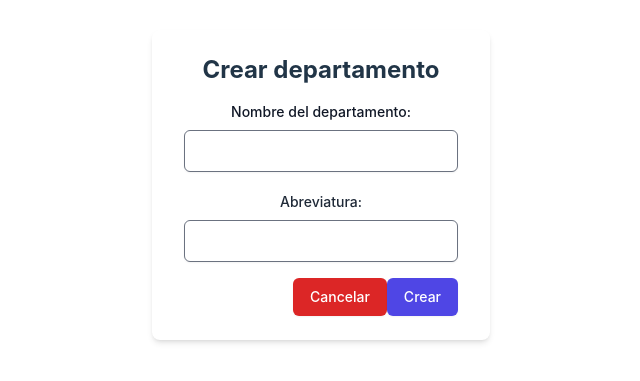
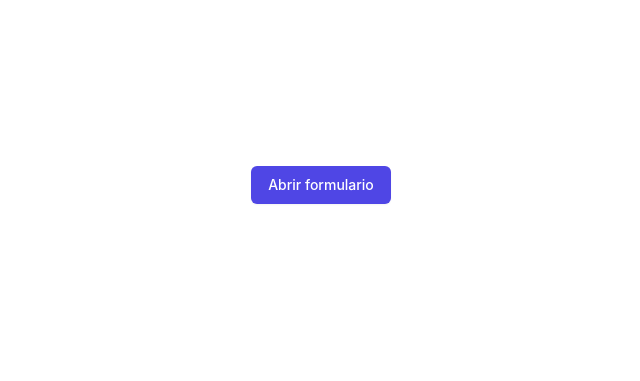
Before and after one commit to Luis-444/training_app, a Vue app: page /departments in a window 1280 px wide. Shown: the part 215-596 px from the top of the page, without its empty margins (319-959 px from the left). Built offline with nearby package versions, Linux system fonts and the light colour scheme; sample sign-in values are in the browser's storage.

Commit message:
modal de creacion de departamentos

```diff
--- a/src/views/Department.vue
+++ b/src/views/Department.vue
@@ -4,6 +4,15 @@
    import { Department, defaultDepartment } from '../types';
 
     const department = ref<Department>(defaultDepartment);
+    const showCreateModal = ref(false);
+
+    const openModal = () => {
+        showCreateModal.value = true;
+    }
+    const closeModal = () => {
+        showCreateModal.value = false;
+        department.value = defaultDepartment;
+    }
 
     const createDepartment = () => {
     axiosClient.post('departments', department.value)
@@ -18,27 +27,48 @@
 </script>
 
 <template>
-    <div class="">
-        <div class="max-h-screen flex items-center justify-center w-full">
-            <div class="bg-white dark:bg-gray-900 shadow-md rounded-lg px-8 py-6">
-            <h1 class="text-2xl font-bold text-center mb-4 dark:text-gray-400">Crear departamento</h1>
-            <form action="#" v-on:submit.prevent="createDepartment">
-                <div class="">
-                    <div class="relative z-0 w-full mb-5">
-                        <label for="name" class="block text-sm font-medium text-gray-900 dark:text-gray-500 mb-2">Nombre del departamento:</label>
-                        <input id="name" type="text" v-model="department.name" class="shadow-sm rounded-md w-full px-3 py-2 border border-gray-500 focus:outline-none focus:ring-indigo-500 focus:border-indigo-500" placeholder="" required>
+    <div>
+    <!-- Botón para abrir el modal -->
+        <button @click="openModal" class="flex justify-center py-2 px-4 border border-transparent rounded-md shadow-sm text-sm font-medium text-white bg-indigo-600 hover:bg-indigo-700 focus:outline-none focus:ring-2 focus:ring-offset-2 focus:ring-indigo-500">
+        Abrir formulario
+        </button>
+        <!-- Modal -->
+        <div v-show="showCreateModal" class="fixed z-10 inset-0 overflow-y-auto">
+            <div class="flex items-center justify-center min-h-screen pt-4 px-4 pb-20 text-center sm:block sm:p-0">
+                <!-- Fondo oscuro del modal -->
+                <div class="fixed inset-0 transition-opacity" aria-hidden="true">
+                    <div class="absolute inset-0 bg-gray-500 opacity-75"></div>
                 </div>
-                    <div class="mb-4">
-                        <label for="abbreviation" class="block text-sm font-medium text-gray-800 dark:text-gray-500 mb-2">Abreviatura:</label>
-                        <input id="abbreviation" type="text" v-model="department.abbreviation" class="shadow-sm rounded-md w-full px-3 py-2 border border-gray-500 focus:outline-none focus:ring-indigo-500 focus:border-indigo-500" placeholder="" required>
+                <!-- Contenido del modal -->
+                <span class="hidden sm:inline-block sm:align-middle sm:h-screen" aria-hidden="true">&#8203;</span>
+                <div class="inline-block align-bottom bg-white rounded-lg text-left overflow-hidden shadow-xl transform transition-all sm:my-8 sm:align-middle sm:max-w-lg sm:w-full">
+                    <div class="bg-white px-4 pt-5 pb-4 sm:p-6 sm:pb-4">
+                        <h3 class="text-lg font-medium text-gray-900 dark:text-gray-300 mb-4">Crear departamento</h3>
+                        <form v-on:submit.prevent="createDepartment">
+                            <div class="mb-5">
+                                <label for="name" class="block text-sm font-medium text-gray-700 dark:text-gray-400 mb-2">Nombre del departamento:</label>
+                                <input id="name" type="text" v-model="department.name" class="shadow-sm rounded-md w-full px-3 py-2 border border-gray-300 dark:border-gray-600 focus:outline-none focus:ring-indigo-500 focus:border-indigo-500" placeholder="" required>
+                            </div>
+                            <div class="mb-5">
+                                <label for="abbreviation" class="block text-sm font-medium text-gray-700 dark:text-gray-400 mb-2">Abreviatura:</label>
+                                <input id="abbreviation" type="text" v-model="department.abbreviation" class="shadow-sm rounded-md w-full px-3 py-2 border border-gray-300 dark:border-gray-600 focus:outline-none focus:ring-indigo-500 focus:border-indigo-500" placeholder="" required>
                             </div>
                             <div class="flex justify-end">
-                        <button class="flex justify-center py-2 px-4 border border-transparent rounded-md shadow-sm text-sm font-medium text-white bg-red-600 hover:bg-red-700 focus:outline-none focus:ring-2 focus:ring-offset-2 focus:ring-red-500">Cancelar</button>
-                        <button type="submit" class="flex justify-center py-2 px-4 border border-transparent rounded-md shadow-sm text-sm font-medium text-white bg-indigo-600 hover:bg-indigo-700 focus:outline-none focus:ring-2 focus:ring-offset-2 focus:ring-indigo-500">Crear</button>
+                                <div>
+                                    <button type="submit" class="flex justify-center py-2 px-4 border border-transparent rounded-md shadow-sm text-sm font-medium text-white bg-indigo-600 hover:bg-indigo-700 focus:outline-none focus:ring-2 focus:ring-offset-2 focus:ring-indigo-500">
+                                        Crear
+                                    </button>
+                                </div>
+                                <div class="px-3">
+                                    <button @click.prevent="closeModal" type="button" class="flex justify-center py-2 px-4 border border-transparent rounded-md shadow-sm text-sm font-medium text-white bg-red-600 hover:bg-red-700 focus:outline-none focus:ring-2 focus:ring-offset-2 focus:ring-red-500">
+                                        Cancelar
+                                    </button>
                                 </div>
                             </div>
                         </form>
                     </div>
                 </div>
             </div>
+        </div>
+    </div>
 </template>
```
Lines whose indentation alone changed are shown as unchanged.
